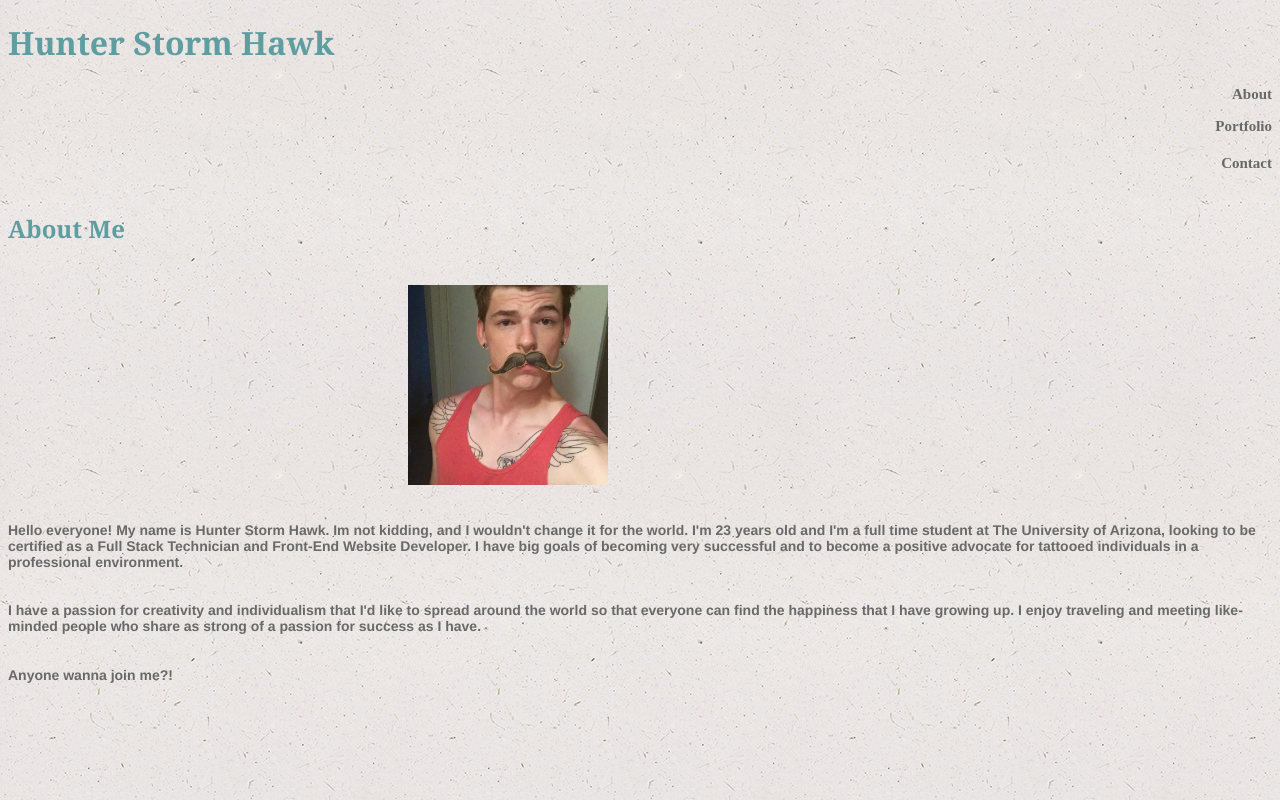
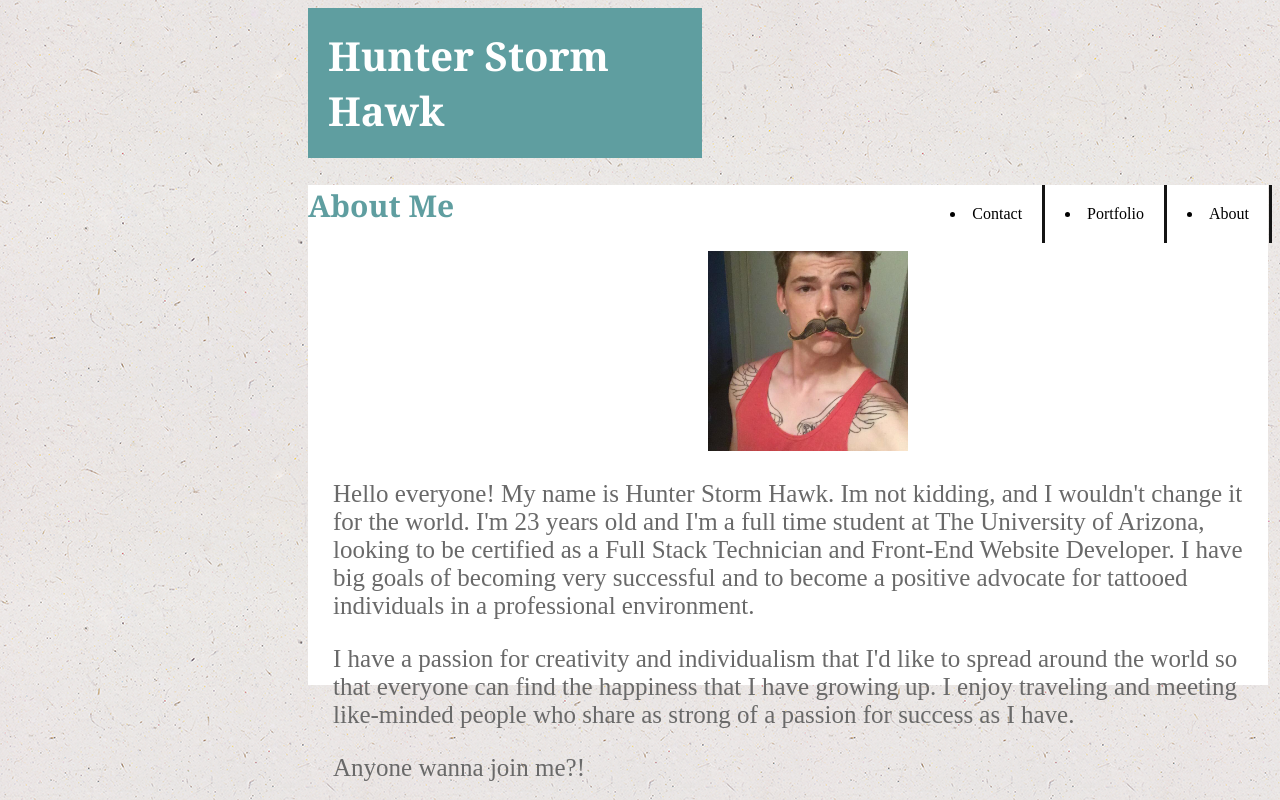
Before and after one commit to HawkinYa/Basic-Portfolio, a plain HTML site: page index.html in a window 1280 px wide. Drawn offline with Linux system fonts and the light colour scheme.

Commit message:
this is getting easier

```diff
--- a/assets/css/style.css
+++ b/assets/css/style.css
@@ -1,6 +1,15 @@
 img {
      width: 200px;
      margin-left: 400px;
+}
+
+li {
+    text-align: right;
+    padding: 20px;
+    border-right-color: dimgrey;
+    border-right-style: outset;
+    float: right;
+    padding-right: 20px;
 }
 
 body {
@@ -9,42 +18,32 @@ body {
 
 h1 {
     font-family: 'georgia';
-    color: cadetblue;
+    color: white;
+    font-size: 40px;
+    width:28%;
+    padding: 20px;
+    margin-top: 0;
+    margin-left: 300px;
+    bottom: 20px;
+    background: cadetblue;
 }
 
 h2 {
+    font-family: "Georgia";
+    color: cadetblue;
+    font-size: 30px;
+}
+
+p {
     font-family: "Ariel";
     color: dimgrey;
-    font-size: 15px;
-    text-align: right;
+    font-size: 25px;
+    margin: 25px;
 }
 
-h3 {
-    font-family: "Ariel";
-    color: dimgrey;
-    font-size: 15px;
-    text-align: right;
-
+.container1 {
+    background: white;
+    width: 960px;
+    height: 500px;
+    margin-left: 300px;
 }
-h4 {
-    font-family: "Ariel";
-    color: dimgrey;
-    font-size: 15px;
-    text-align: right;
-}
-
-h5 {
-    font-family: 'Georgia';
-    font-size: 24px;
-    color: cadetblue;
-}
-
-h6 {
-    font-family: "helvetica";
-    color: dimgrey;
-    font-size: 14px;
-}
-
-body {
-    background-color: white
-}
--- a/index.html
+++ b/index.html
@@ -10,39 +10,54 @@
 
     <h1>Hunter Storm Hawk</h1>
 
+
+
+                     <li>
+                         About
+                    </li>
+                    <li>
+                        Portfolio
+                    </li>
+                    <li>
+                        Contact
+                    </li>
+
+            <div class= "container1">
+
                     <h2>
-        About
+                        About Me
                     </h2>
-    <h3>
-        Portfolio
-    </h3>
-    <h4>
-        Contact
-    </h4>
 
-    <h5>
-        About Me
-    </h5>
-
-    <img src= "assets/images/profilepicture1.jpg">
+                <img src= "assets/images/profilepicture1.jpg" alt= "profilepic">
 
                 <br>
 
-    <h6>
+                <p>
                     Hello everyone! My name is Hunter Storm Hawk. Im not kidding, and I wouldn't change it for the world. I'm 23 years old and I'm a full time
                     student at The University of Arizona, looking to be certified as a Full Stack Technician and Front-End Website Developer. I have big goals of becoming very successful and to become
                     a positive advocate for tattooed individuals in a professional environment.
-    </h6>
-    <h6>
+                </p>
+
+                <p>
                     I have a passion for creativity and individualism that I'd like to spread around the world so that everyone can find the happiness that I
                     have growing up. I enjoy traveling and meeting like-minded people who share as strong of a passion for success as I have.
-    </h6>
-    <h6>
+                </p>
+
+                <p>
                     Anyone wanna join me?!
-    </h6>
+                </p>
+
+
+            </div>
 
 </body>
 
 <link rel="stylesheet" href="assets/css/style.css">
 
 </html>
+
+<!-- i still have to figure out how exactly to get the
+    css to line up exactly with how i want the html content to be
+    positioned. i have the content down for the index page but
+    havent worked on the contact oage or the portfolio page
+ -->
```
Also changed, not shown: contact.html (+47 -0 lines). Lines whose indentation alone changed are shown as unchanged.
